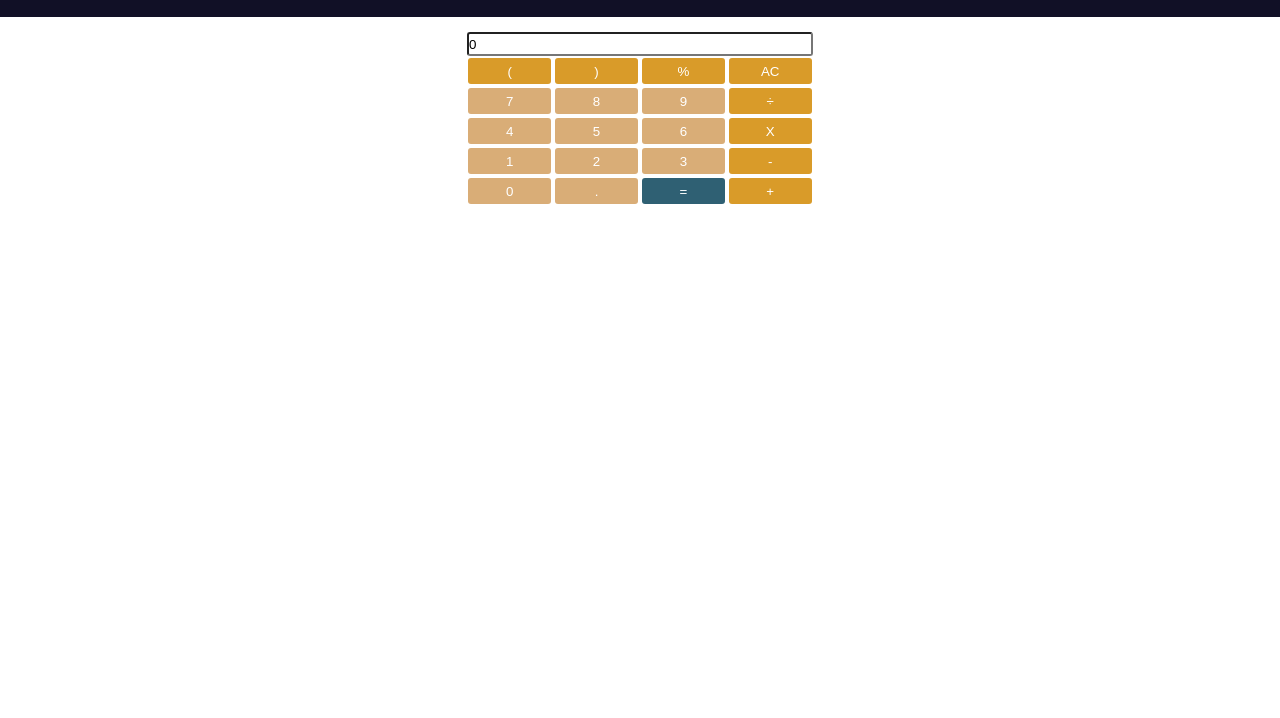
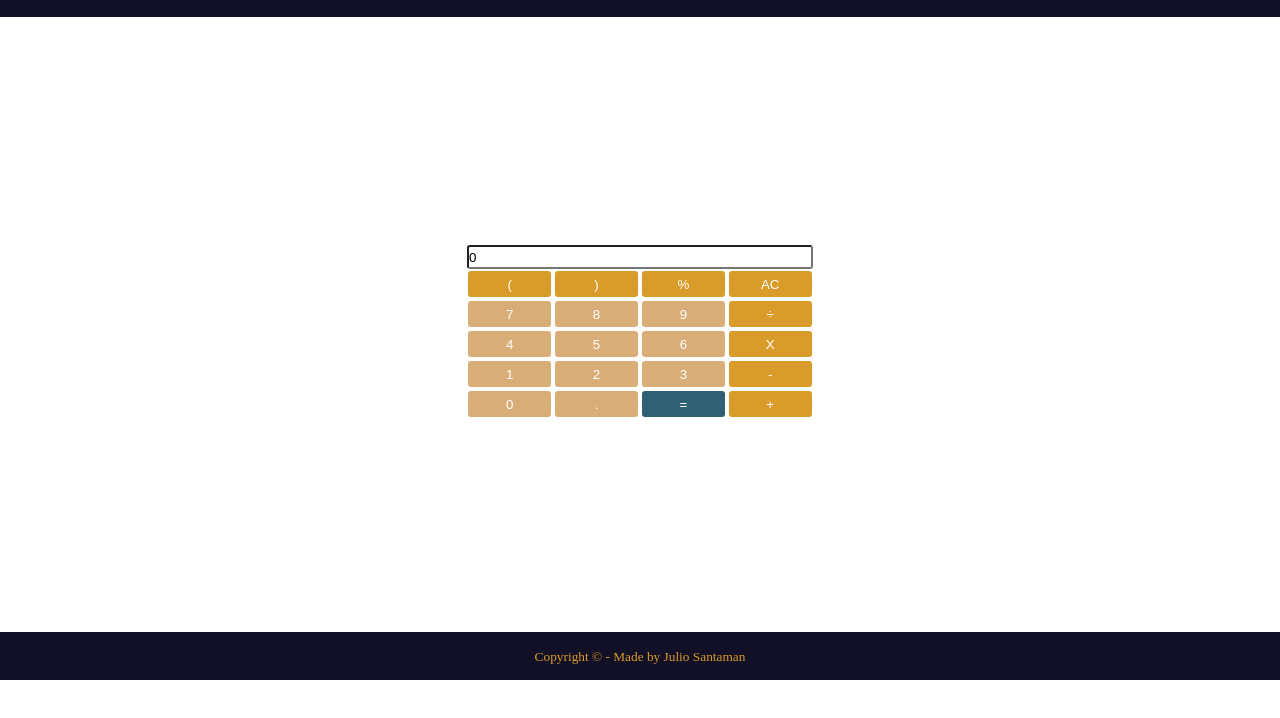
Before and after one commit to juliocsantaman/basic-calculator, a plain HTML site: page index.html in a window 1280 px wide. Shown: the part 60-778 px from the top of the page. Drawn offline with Linux system fonts and the light colour scheme.

Commit message:
I did the footer and modified file screen.js.

```diff
--- a/css/index.css
+++ b/css/index.css
@@ -23,6 +23,13 @@ main {
   /* background-color: antiquewhite; */
   justify-content: center;
   align-items: center;
+}
+
+footer {
+  background-color: #111026;
+  color: #D99B29;
+  text-align: center;
+  padding: 15px;
 }
 
 .btn-container {
@@ -58,7 +65,3 @@ button:hover {
 .equal {
   background-color: #2F6073;
 }
-
-input::-ms-value {
-  text-align: end;
-}
--- a/index.html
+++ b/index.html
@@ -47,6 +47,10 @@
           </div>
         </div>
       </main>
+
+      <footer>
+        <small>Copyright &copy - Made by Julio Santaman</small>
+      </footer>
     </div>
 
     <script src="./js/screen.js"></script>
--- a/js/screen.js
+++ b/js/screen.js
@@ -1,4 +1,4 @@
-document.addEventListener('DOMContentLoad', function() {
+document.addEventListener('DOMContentLoaded', function() {
   let height = window.screen.height;
   let main = document.querySelector('main');
   main.style.minHeight = height + "px";
```
